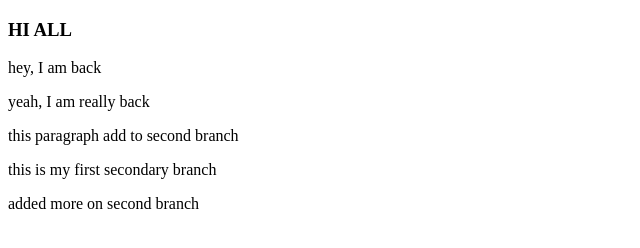
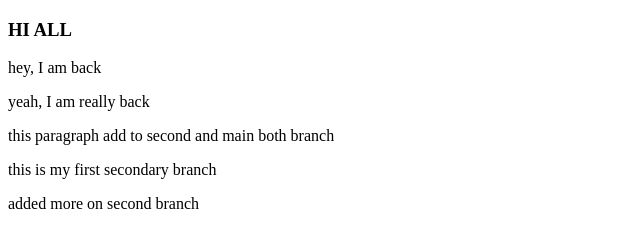
Before and after one commit to KAZI-THE-MAN/new-exciting-web, a plain HTML site: page index.html in a window 1280 px wide. Shown: the whole page, without its empty margins (0-640 px from the left). Drawn offline with Linux system fonts and the light colour scheme.

Commit message:
change same line

```diff
--- a/index.html
+++ b/index.html
@@ -10,7 +10,7 @@
     <h3>HI ALL</h3>
     <p>hey, I am back </p>
     <p>yeah, I am really back</p>
-    <p>this paragraph add to second branch</p>
+    <p>this paragraph add to second  and main both branch</p>
     <p>this is my first secondary branch</p>
     <p>added more on second branch</p>
 </body>
```
